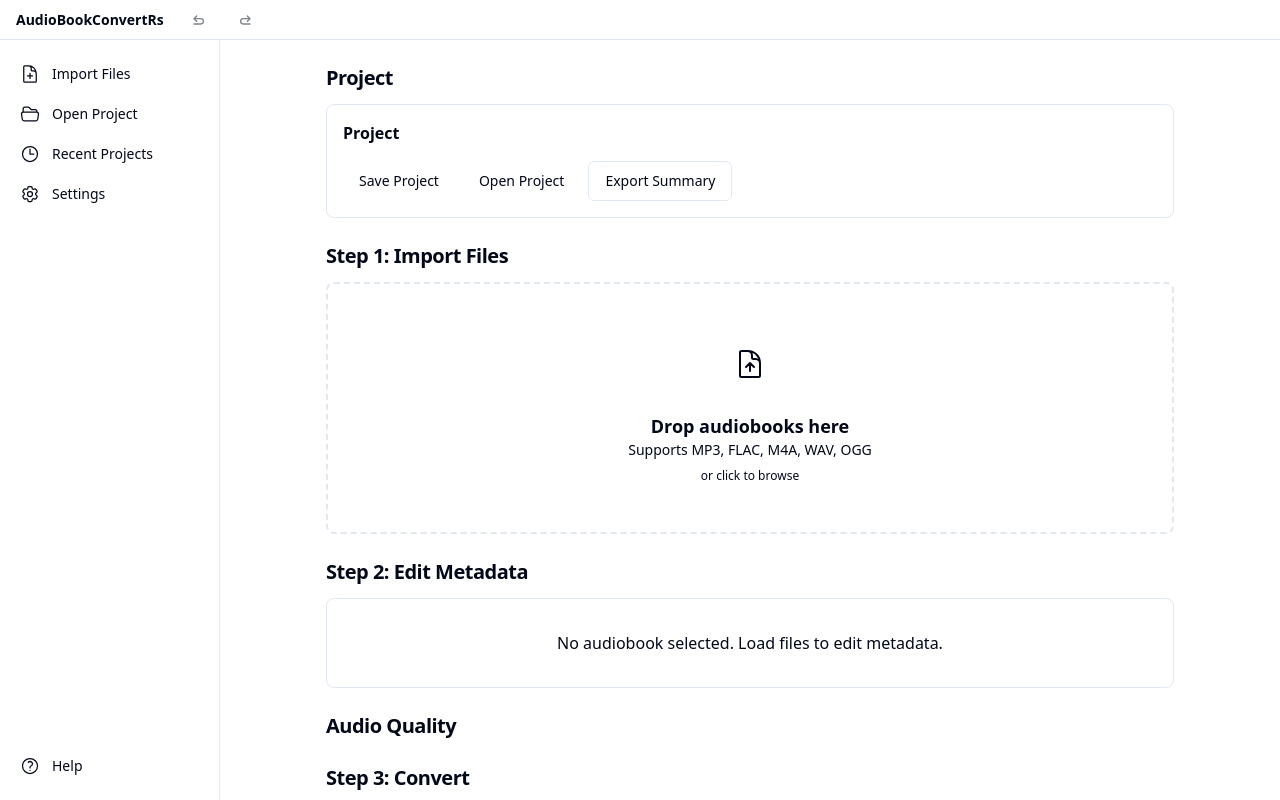
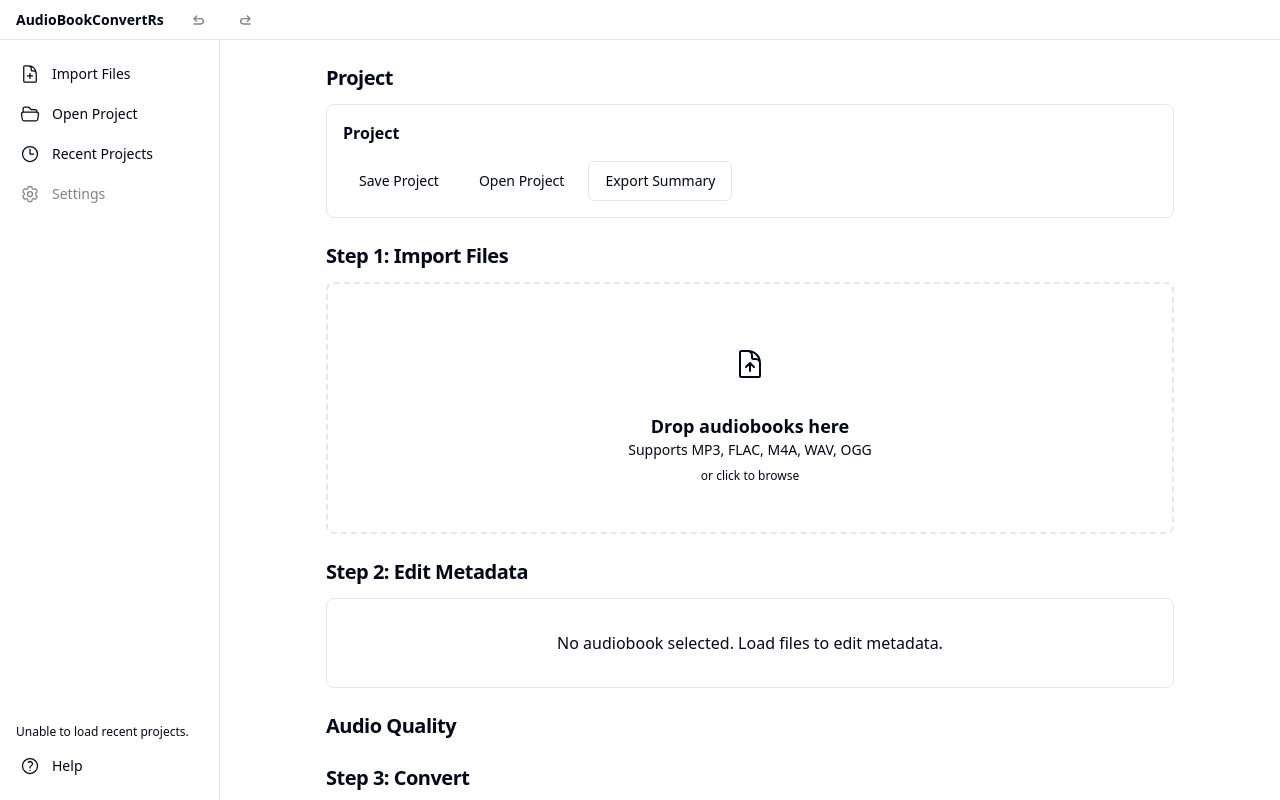
Before and after one commit to izzoa/AudiobookConvertRs, a React (Vite) app in the folder src-ui/: page / in a window 1280 px wide. Both pictures are taken after a click on the button "Recent Projects". Built offline with nearby package versions, Linux system fonts and the light colour scheme.

Commit message:
fix: Update audiobook creation API call to match backend expectations and enhance error handling in FileInput and Sidebar components

```diff
--- a/src-ui/src/api/audiobook.ts
+++ b/src-ui/src/api/audiobook.ts
@@ -2,7 +2,8 @@ import { invoke } from '@tauri-apps/api/core';
 import type { AudioBook } from '../types/models';
 
 export async function createAudiobookFromFiles(files: string[]): Promise<AudioBook> {
-    return await invoke('create_audiobook_from_files', { files });
+    // Backend expects { paths } per command signature
+    return await invoke('create_audiobook_from_files', { paths: files });
 }
 
 export async function loadAudiobookFile(path: string): Promise<AudioBook> {
--- a/src-ui/src/components/FileInput.tsx
+++ b/src-ui/src/components/FileInput.tsx
@@ -8,10 +8,12 @@ import { useState } from 'react';
 export function FileInput() {
     const { setActiveAudiobook } = useApp();
     const [isProcessing, setIsProcessing] = useState(false);
+    const [error, setError] = useState<string | null>(null);
 
     const handleFiles = async (files: string[]) => {
         if (files.length === 0) return;
         setIsProcessing(true);
+        setError(null);
         try {
             console.log("Creating audiobook from files:", files);
             const audiobook = await AudiobookApi.createAudiobookFromFiles(files);
@@ -19,7 +21,7 @@ export function FileInput() {
             setActiveAudiobook(audiobook);
         } catch (error) {
             console.error("Failed to create audiobook:", error);
-            // TODO: Error handling
+            setError("Could not import files. Please check formats and try again.");
         } finally {
             setIsProcessing(false);
         }
@@ -34,6 +36,7 @@ export function FileInput() {
             }
         } catch (error) {
             console.error("Failed to pick files:", error);
+            setError("Unable to open file picker. Please retry.");
         }
     };
 
@@ -76,6 +79,11 @@ export function FileInput() {
             <p className="text-xs text-muted-foreground/75 mt-2">
                 or click to browse
             </p>
+            {error && (
+                <p className="text-xs text-destructive mt-3">
+                    {error}
+                </p>
+            )}
         </div>
     );
 }
--- a/src-ui/src/components/Sidebar.tsx
+++ b/src-ui/src/components/Sidebar.tsx
@@ -10,9 +10,11 @@ export function Sidebar() {
     const { setActiveAudiobook } = useApp();
     const [recentProjects, setRecentProjects] = useState<RecentProject[]>([]);
     const [showRecent, setShowRecent] = useState(false);
+    const [error, setError] = useState<string | null>(null);
 
     const handleOpenProject = async () => {
         try {
+            setError(null);
             const path = await FilesApi.pickOpenProjectFile();
             if (path) {
                 const project = await ProjectApi.loadProject(path);
@@ -20,11 +22,13 @@ export function Sidebar() {
             }
         } catch (error) {
             console.error("Failed to open project:", error);
+            setError("Could not open project file.");
         }
     };
 
     const handleImportFiles = async () => {
         try {
+            setError(null);
             const files = await FilesApi.pickFiles();
             if (files && files.length > 0) {
                 const audiobook = await AudiobookApi.createAudiobookFromFiles(files);
@@ -32,6 +36,7 @@ export function Sidebar() {
             }
         } catch (error) {
             console.error("Failed to import files:", error);
+            setError("Import failed. Please verify file types and try again.");
         }
     };
 
@@ -42,6 +47,7 @@ export function Sidebar() {
                 setRecentProjects(projects.slice(0, 5));
             } catch (error) {
                 console.error("Failed to load recent projects:", error);
+                setError("Unable to load recent projects.");
             }
         }
         setShowRecent(!showRecent);
@@ -53,11 +59,12 @@ export function Sidebar() {
             setActiveAudiobook(project.audiobook);
         } catch (error) {
             console.error("Failed to open recent project:", error);
+            setError("Could not open selected recent project.");
         }
     };
 
     const handleSettings = () => {
-        console.log("Settings clicked - TODO: implement settings panel");
+        setError("Settings are coming soon.");
     };
 
     const handleHelp = () => {
@@ -102,8 +109,15 @@ export function Sidebar() {
                     icon={<Cog6ToothIcon className="w-5 h-5" />}
                     label="Settings"
                     onClick={handleSettings}
+                    disabled
                 />
             </nav>
+
+            {error && (
+                <div className="px-4 py-2 text-xs text-destructive">
+                    {error}
+                </div>
+            )}
 
             <div className="px-2 mt-auto">
                 <NavItem
@@ -121,18 +135,21 @@ interface NavItemProps {
     label: string;
     onClick?: () => void;
     active?: boolean;
+    disabled?: boolean;
 }
 
-function NavItem({ icon, label, onClick, active = false }: NavItemProps) {
+function NavItem({ icon, label, onClick, active = false, disabled = false }: NavItemProps) {
     return (
         <button
             onClick={onClick}
+            disabled={disabled}
             className={`
                 w-full flex items-center gap-3 px-3 py-2 text-sm font-medium rounded-md transition-colors
                 ${active
                     ? 'bg-primary/10 text-primary'
                     : 'text-muted-foreground hover:bg-muted hover:text-foreground'
                 }
+                disabled:opacity-50 disabled:cursor-not-allowed
             `}
         >
             {icon}
```
